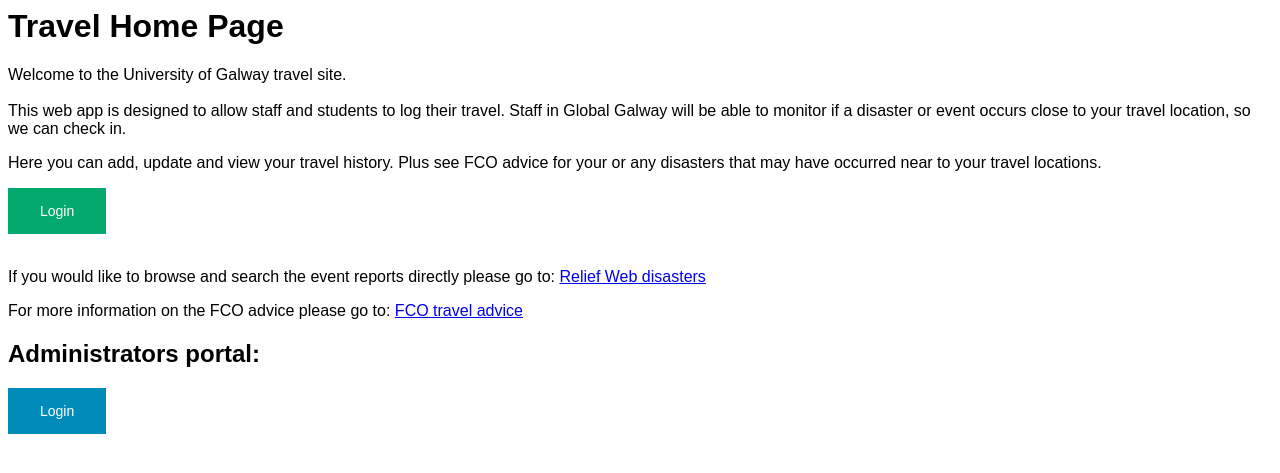
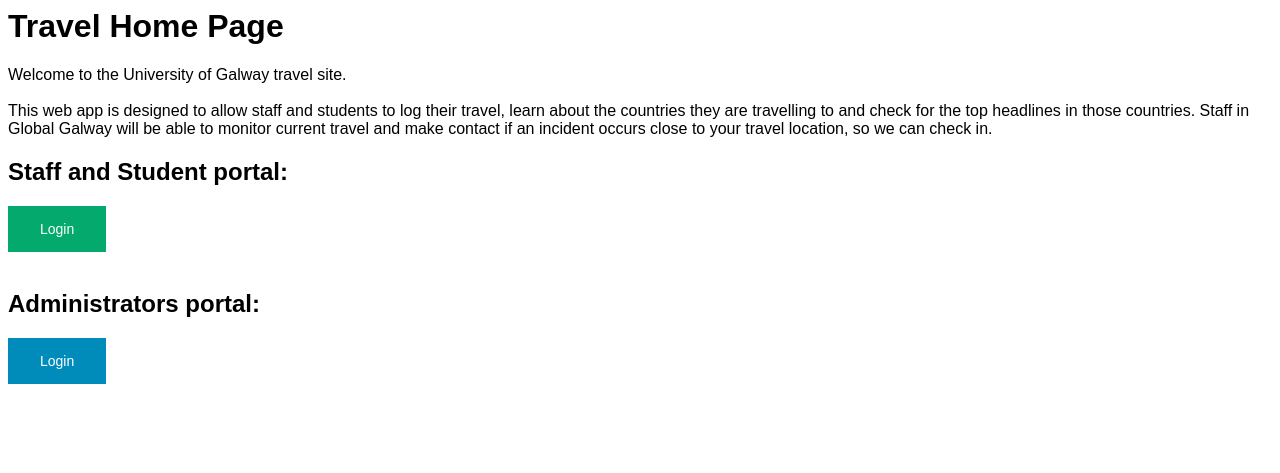
Before and after one commit to kknb1982/wsaadeploy, a Flask app: page / in a window 1280 px wide. Shown: the top 473 px of the page. Run offline with Flask 3, Linux system fonts and the light colour scheme; the visitor is signed in with stand-in values (Sample User, id 1); parts of the project's set-up code (start-up, migrations or seed data) failed here and were passed over.

Commit message:
updated layout

```diff
--- a/templates/home.html
+++ b/templates/home.html
@@ -7,25 +7,16 @@
     </head>
 
     <body>
-        {% if session['userid'] %}
-            <div style="background-color: lightgray; padding: 10px;">
-                Logged in as: <strong>{{ session['userid'] }}</strong>
-                <button class="button button 5" onclick="window.location.href='/logout'">Logout</button>
-            </div>
-        {% endif %}
-
         <h1>Travel Home Page</h1>
         <p>Welcome to the University of Galway travel site.<br> <br>
 
-        This web app is designed to allow staff and students to log their travel. Staff in Global Galway will be able to monitor if a disaster or event occurs close to your travel location, so we can check in.</p>
+        This web app is designed to allow staff and students to log their travel, learn about the countries they are travelling to and check for the top headlines in those countries.
+
+        Staff in Global Galway will be able to monitor current travel and make contact if an incident occurs close to your travel location, so we can check in.</p>
         </p>
-        <p>Here you can add, update and view your travel history. Plus see FCO advice for your or any disasters that may have occurred near to your travel locations.
-        </p>
+        <h2>Staff and Student portal:</h2>
         <button class = "button button1" onclick="window.location.href='/login'">Login</button><br><br>
 
-
-        <p>If you would like to browse and search the event reports directly please go to: <a href="https://reliefweb.int/disasters">Relief Web disasters</a></p>
-        <p>For more information on the FCO advice please go to: <a href="https://www.gov.uk/foreign-travel-advice">FCO travel advice</a></p>
         <h2>Administrators portal:</h2>
         <button class="button button2" onclick="window.location.href='/login'">Login</button>
         </html>
```
